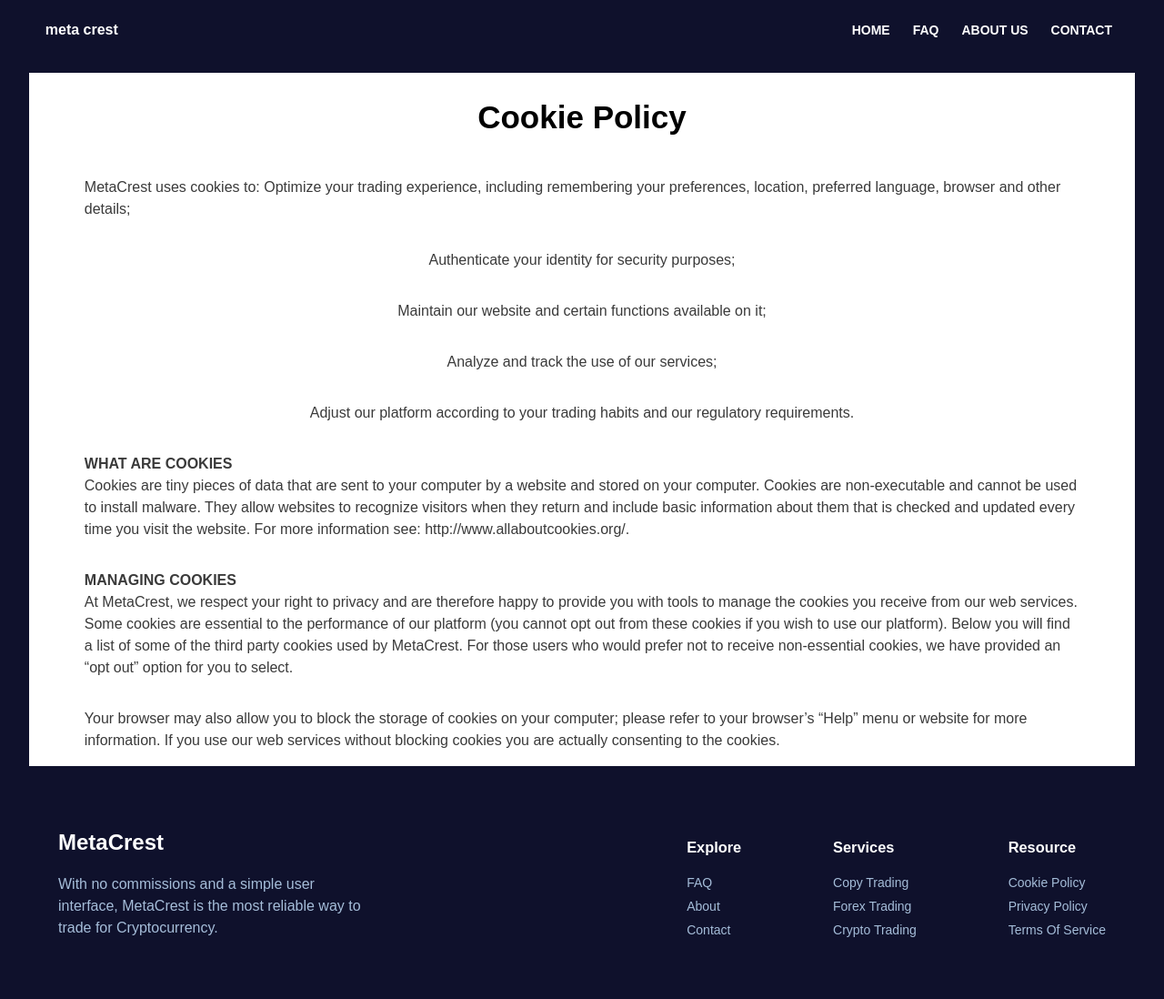
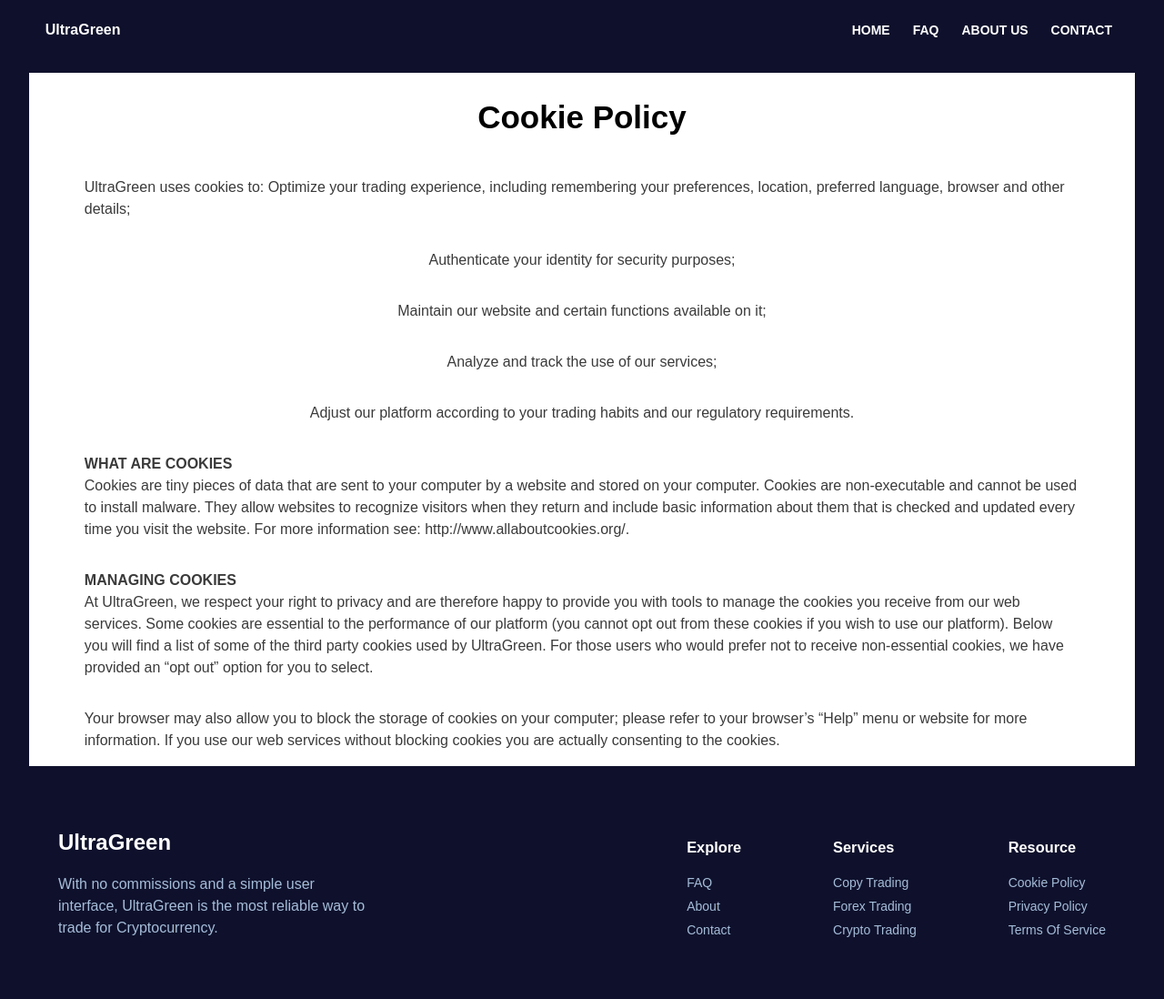
Before and after one commit to Lucifer-010/osbroker, a Django app: page /cookies in a window 1280 px wide. Shown: the whole page at 91% size. Run offline with Django 4.2, Linux system fonts and the light colour scheme.

Commit message:
Update cookie.html

```diff
--- a/templates/cookie.html
+++ b/templates/cookie.html
@@ -1,25 +1,28 @@
+{% load static %}
 <!DOCTYPE html>
 <html lang="en">
 <head>
     <meta charset="UTF-8">
     <meta name="viewport" content="width=device-width, initial-scale=1.0">
-    <link rel="stylesheet" href="css/index.css">
-    <link rel="stylesheet" href="css/about.css">
-    <link rel="stylesheet" href="fontawesome-free-6.4.0-web/css/all.css">
-    <script src="script.js"></script>
-    <title>MetaCrest - No.1 Bitcoin Trading Platform</title>
+    <link rel="stylesheet" href={% static "css/index.css" %}>
+    <link rel="stylesheet" href={% static "css/about.css" %}>
+    <link rel="stylesheet" href={% static "fontawesome-free-6.4.0-web/css/all.css" %}>
+    <script src={% static "script.js" %}></script>
+    <title>UltraGreen - No.1 Bitcoin Trading Platform</title>
+    <link rel="shortcut icon" href={% static "images/download.png" %} />
+
 </head>
 <body id="body">
     <nav id="top-nav">
         <div id="nav-con">
             <div>
-                <i class="fa-solid nav-icon fa-bars" onclick="OpenNav()" id="nav-ctrl"></i>&nbsp;&nbsp;&nbsp;&nbsp;<text id="logo">meta crest</text>
+                <i class="fa-solid nav-icon fa-bars" onclick="OpenNav()" id="nav-ctrl"></i>&nbsp;&nbsp;&nbsp;&nbsp;<text id="logo">UltraGreen</text>
             </div>
 
             <div id="nav-links">
-                <a href="#" class="nav-links">HOME</a>
-                <a href="#" class="nav-links">FAQ</a>
-                <a href="#" class="nav-links">ABOUT US</a>
+                <a href={% url "home" %} class="nav-links">HOME</a>
+                <a href={% url "faq" %} class="nav-links">FAQ</a>
+                <a href={% url "about" %} class="nav-links">ABOUT US</a>
                 <a href="#" class="nav-links">CONTACT</a>
                 <i id="sun" onclick="LightMode()" class="fa-solid nav-icon fa-sun"></i>
                 <i id="moon" onclick="DarkMode()" class="fa-solid nav-icon fa-moon"></i>
@@ -30,27 +33,27 @@
     <div id="main">
         <div id="side-nav">
             <div id="side-nav-top">
-                <img src="images/download.png">
+                <img src={% static "images/download.png" %}>
             </div>
-            <a href="#" class="side-nav-link"><i class="fa-solid side-nav-icon fa-house"></i>&nbsp;&nbsp;Home</a>
-            <a href="#" class="side-nav-link"><i class="fa-solid side-nav-icon fa-user"></i>&nbsp;&nbsp;Sign In</a>
-            <a href="#" class="side-nav-link"><i class="fa-solid side-nav-icon fa-user-plus"></i>&nbsp;&nbsp;Sign Up</a>
+            <a href={% url "home" %} class="side-nav-link"><i class="fa-solid side-nav-icon fa-house"></i>&nbsp;&nbsp;Home</a>
+            <a href={% url "login" %} class="side-nav-link"><i class="fa-solid side-nav-icon fa-user"></i>&nbsp;&nbsp;Sign In</a>
+            <a href={% url "signup" %} class="side-nav-link"><i class="fa-solid side-nav-icon fa-user-plus"></i>&nbsp;&nbsp;Sign Up</a>
             <a href="#" class="side-nav-link"><i class="fa-solid side-nav-icon fa-envelope"></i>&nbsp;&nbsp;Contact Us</a>
-            <a href="#" class="side-nav-link"><i class="fa-solid side-nav-icon fa-unlock"></i>&nbsp;&nbsp;Cookie Policy</a>
-            <a href="#" class="side-nav-link"><i class="fa-solid side-nav-icon fa-unlock"></i>&nbsp;&nbsp;Privacy Policy</a>
+            <a href={% url "cookies" %} class="side-nav-link"><i class="fa-solid side-nav-icon fa-unlock"></i>&nbsp;&nbsp;Cookie Policy</a>
+            <a href={% url "privacy" %} class="side-nav-link"><i class="fa-solid side-nav-icon fa-unlock"></i>&nbsp;&nbsp;Privacy Policy</a>
             <a href="#" class="side-nav-link"><i class="fa-solid side-nav-icon fa-server"></i>&nbsp;&nbsp;Crypto Mining</a>
             <a href="#" class="side-nav-link"><i class="fa-solid side-nav-icon fa-copyright"></i>&nbsp;&nbsp;Bitcoin Mining</a>
             <a href="#" class="side-nav-link"><i class="fa-solid side-nav-icon fa-copyright"></i>&nbsp;&nbsp;Dogecoin Mining</a>
-            <a href="#" class="side-nav-link"><i class="fa-solid side-nav-icon fa-copy"></i>&nbsp;&nbsp;Copy Trading</a>
-            <a href="#" class="side-nav-link"><i class="fa-solid side-nav-icon fa-copyright"></i>&nbsp;&nbsp;Crypto Trading</a>
-            <a href="#" class="side-nav-link"><i class="fa-solid side-nav-icon fa-folder"></i>&nbsp;&nbsp;Terms Of Service</a>
-            <a href="#" class="side-nav-link"><i class="fa-solid side-nav-icon fa-calendar"></i>&nbsp;&nbsp;Forex Trading</a>
-            <a href="#" class="side-nav-link"><i class="fa-solid side-nav-icon fa-square-poll-vertical"></i>&nbsp;&nbsp;Stocks Trading</a>
+            <a href={% url "copytrading" %} class="side-nav-link"><i class="fa-solid side-nav-icon fa-copy"></i>&nbsp;&nbsp;Copy Trading</a>
+            <a href={% url "cryptotrading" %} class="side-nav-link"><i class="fa-solid side-nav-icon fa-copyright"></i>&nbsp;&nbsp;Crypto Trading</a>
+            <a href={% url "terms" %} class="side-nav-link"><i class="fa-solid side-nav-icon fa-folder"></i>&nbsp;&nbsp;Terms Of Service</a>
+            <a href={% url "forextrading" %} class="side-nav-link"><i class="fa-solid side-nav-icon fa-calendar"></i>&nbsp;&nbsp;Forex Trading</a>
+            <!--a href= class="side-nav-link"><i class="fa-solid side-nav-icon fa-square-poll-vertical"></i>&nbsp;&nbsp;Stocks Trading</a>
             <a href="#" class="side-nav-link"><i class="fa-solid side-nav-icon fa-circle-dollar-to-slot"></i>&nbsp;&nbsp;Options Trading</a>
             <a href="#" class="side-nav-link"><i class="fa-solid side-nav-icon fa-user-group"></i>&nbsp;&nbsp;What is Leverage</a>
             <a href="#" class="side-nav-link"><i class="fa-solid side-nav-icon fa-user-group"></i>&nbsp;&nbsp;Responsible Trading</a>
-            <a href="#" class="side-nav-link"><i class="fa-solid side-nav-icon fa-folder"></i>&nbsp;&nbsp;General Risk Disclosure</a>
-            <a href="#" class="side-nav-link"><i class="fa-solid side-nav-icon fa-user-group"></i>&nbsp;&nbsp;About Us</a>
+            <a href="#" class="side-nav-link"><i class="fa-solid side-nav-icon fa-folder"></i>&nbsp;&nbsp;General Risk Disclosure</a-->
+            <a href={% url "about" %} class="side-nav-link"><i class="fa-solid side-nav-icon fa-user-group"></i>&nbsp;&nbsp;About Us</a>
         </div>
 
         <div id="main2" onclick="CloseNav()">
@@ -59,7 +62,7 @@
                 <div id="about-con">
                     <h1 id="title">Cookie Policy</h1>
 
-                    <p class="about-article">MetaCrest uses cookies to: Optimize your trading experience, including remembering your preferences, location, preferred language, browser and other details;</p>
+                    <p class="about-article">UltraGreen uses cookies to: Optimize your trading experience, including remembering your preferences, location, preferred language, browser and other details;</p>
 
                     <p class="about-article">Authenticate your identity for security purposes;</p>
 
@@ -75,7 +78,7 @@
 
                     <p class="about-article"><b>MANAGING COOKIES</b><br>
 
-                        At MetaCrest, we respect your right to privacy and are therefore happy to provide you with tools to manage the cookies you receive from our web services. Some cookies are essential to the performance of our platform (you cannot opt out from these cookies if you wish to use our platform). Below you will find a list of some of the third party cookies used by MetaCrest. For those users who would prefer not to receive non-essential cookies, we have provided an “opt out” option for you to select.</p>
+                        At UltraGreen, we respect your right to privacy and are therefore happy to provide you with tools to manage the cookies you receive from our web services. Some cookies are essential to the performance of our platform (you cannot opt out from these cookies if you wish to use our platform). Below you will find a list of some of the third party cookies used by UltraGreen. For those users who would prefer not to receive non-essential cookies, we have provided an “opt out” option for you to select.</p>
 
                     <p class="about-article">Your browser may also allow you to block the storage of cookies on your computer; please refer to your browser’s “Help” menu or website for more information. If you use our web services without blocking cookies you are actually consenting to the cookies.</p>
 
@@ -93,8 +96,8 @@
     <footer>
         <div id="footer-con">
             <div id="footer-sum">
-                <h2>MetaCrest</h2>
-                <p class="article">With no commissions and a simple user interface, MetaCrest is the most reliable way to trade for Cryptocurrency.</p>
+                <h2>UltraGreen</h2>
+                <p class="article">With no commissions and a simple user interface, UltraGreen is the most reliable way to trade for Cryptocurrency.</p>
 
             </div>
 
@@ -102,23 +105,23 @@
             <div id="footer-links">
                 <div class="col">
                     <h3>Explore</h3>
-                    <a href="#" class="footer-links">FAQ</a>
-                    <a href="#" class="footer-links">About</a>
+                    <a href={% url "faq" %} class="footer-links">FAQ</a>
+                    <a href={% url "about" %} class="footer-links">About</a>
                     <a href="#" class="footer-links">Contact</a>
                 </div>
 
                 <div class="col">
                     <h3>Services</h3>
-                    <a href="#" class="footer-links">Copy Trading</a>
-                    <a href="#" class="footer-links">Forex Trading</a>
-                    <a href="#" class="footer-links">Crypto Trading</a>
+                    <a href={% url "copytrading" %} class="footer-links">Copy Trading</a>
+                    <a href={% url "forextrading" %} class="footer-links">Forex Trading</a>
+                    <a href={% url "cryptotrading" %} class="footer-links">Crypto Trading</a>
                 </div>
 
                 <div class="col">
                     <h3>Resource</h3>
-                    <a href="#" class="footer-links">Cookie Policy</a>
-                    <a href="#" class="footer-links">Privacy Policy</a>
-                    <a href="#" class="footer-links">Terms Of Service</a>
+                    <a href={% url "cookies" %} class="footer-links">Cookie Policy</a>
+                    <a href={% url "privacy" %} class="footer-links">Privacy Policy</a>
+                    <a href="terms" class="footer-links">Terms Of Service</a>
                 </div>
 
             </div>
```
